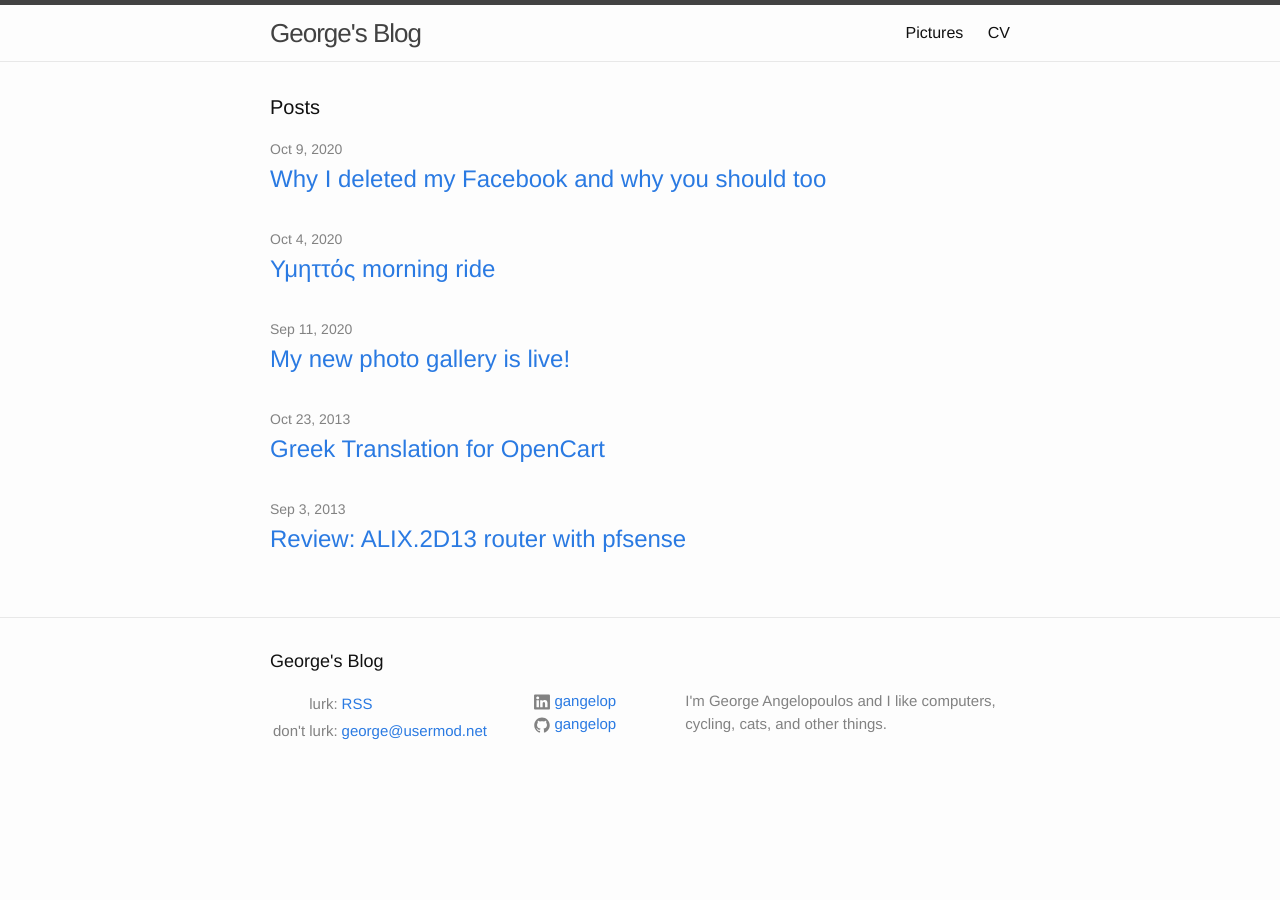
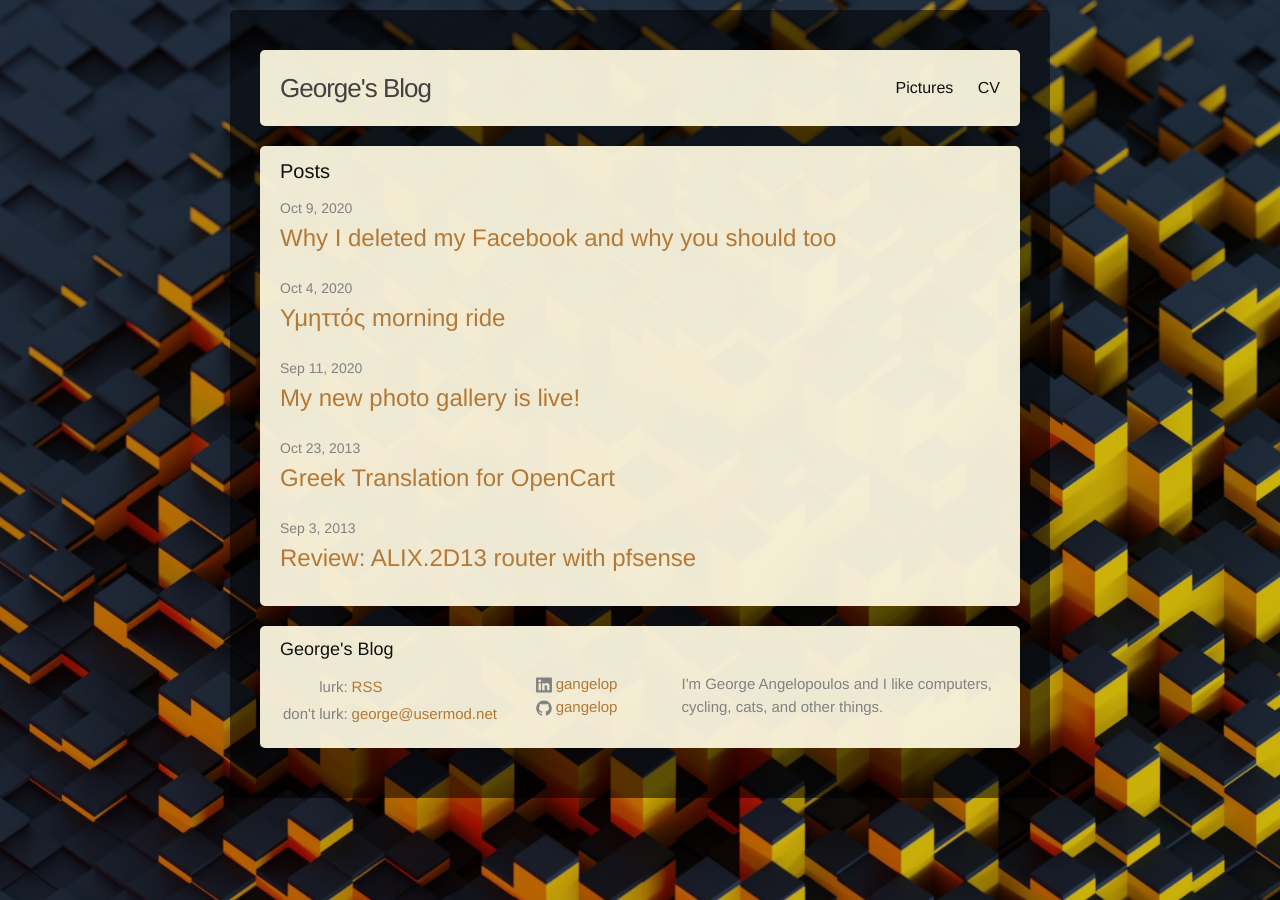
Before and after one commit to gangelop/lathan.github.io, a Jekyll site: the page built from index.html, in a window 1280 px wide. Built offline with Jekyll 4.4.1, drawn with Linux system fonts in a browser that asks for light colours.

Commit message:
css tinkering

```diff
--- a/_includes/footer.html
+++ b/_includes/footer.html
@@ -1,6 +1,6 @@
 <footer class="site-footer">
 
-  <div class="wrapper">
+  <div class="wrapper fadein">
 
     <h2 class="footer-heading">{{ site.title }}</h2>
 
--- a/_layouts/default.html
+++ b/_layouts/default.html
@@ -5,6 +5,7 @@
 
   <body>
 
+  <div class="big-wrapper">
     {% include header.html %}
 
     <div class="page-content">
@@ -15,6 +16,7 @@
 
     {% include footer.html %}
 
+  </div>
   </body>
 
 </html>
--- a/_sass/_base.scss
+++ b/_sass/_base.scss
@@ -23,6 +23,8 @@ body {
     -o-font-feature-settings: "kern" 1;
     font-feature-settings: "kern" 1;
     font-kerning: normal;
+    background: #000 url(/media/cubes.jpg) no-repeat fixed;
+    background-size: cover;
 }
 
 
@@ -95,7 +97,7 @@ a {
     text-decoration: none;
 
     &:visited {
-        color: darken($brand-color, 15%);
+        color: darken($brand-color, 20%);
     }
 
     &:hover {
@@ -155,13 +157,34 @@ pre {
 /**
  * Wrapper
  */
+
+.big-wrapper {
+    background: #00000088;
+    max-width: -webkit-calc(#{$content-width} - (#{$spacing-unit} * 2));
+    max-width:         calc(#{$content-width} - (#{$spacing-unit} * 2));
+    margin: auto;
+    margin-top: $spacing-unit/2;
+    padding: 30px;
+    border-radius: 5px;
+    @include media-query($on-laptop) {
+        max-width: -webkit-calc(#{$content-width} - (#{$spacing-unit}));
+        max-width:         calc(#{$content-width} - (#{$spacing-unit}));
+        padding-top: $spacing-unit / 2;
+        padding-right: $spacing-unit / 2;
+        padding-left: $spacing-unit / 2;
+    }
+}
+
 .wrapper {
+    border-radius: 5px;
     max-width: -webkit-calc(#{$content-width} - (#{$spacing-unit} * 2));
     max-width:         calc(#{$content-width} - (#{$spacing-unit} * 2));
     margin-right: auto;
     margin-left: auto;
+    padding-left: $spacing-unit;
     padding-right: $spacing-unit;
-    padding-left: $spacing-unit;
+    padding-top: $spacing-unit / 2;
+    padding-bottom: $spacing-unit / 2;
     @extend %clearfix;
 
     @include media-query($on-laptop) {
@@ -170,9 +193,13 @@ pre {
         padding-right: $spacing-unit / 2;
         padding-left: $spacing-unit / 2;
     }
+    background: $background-color-2;
 }
 
-
+.fadein {
+    &:hover {
+    }
+}
 
 /**
  * Clearfix
--- a/_sass/_layout.scss
+++ b/_sass/_layout.scss
@@ -2,12 +2,11 @@
  * Site header
  */
 .site-header {
-    border-top: 5px solid $grey-color-dark;
-    border-bottom: 1px solid $grey-color-light;
     min-height: 56px;
 
     // Positioning context for the mobile navigation icon
     position: relative;
+    padding-top: $spacing-unit/2;
 }
 
 .site-title {
@@ -44,11 +43,11 @@
 
     @include media-query($on-palm) {
         position: absolute;
-        top: 9px;
+        top: $spacing-unit * 1.5;
         right: $spacing-unit / 2;
-        background-color: $background-color;
+        background-color: $background-color-2;
         border: 1px solid $grey-color-light;
-        border-radius: 5px;
+        border-radius: 10px;
         text-align: right;
 
         .menu-icon {
@@ -73,6 +72,7 @@
         .trigger {
             clear: both;
             display: none;
+            border: 2px;
         }
 
         &:hover .trigger {
@@ -101,7 +101,6 @@
     text-align: right;
 }
 .site-footer {
-    border-top: 1px solid $grey-color-light;
     padding: $spacing-unit 0;
 }
 
@@ -171,7 +170,7 @@
  * Page content
  */
 .page-content {
-    padding: $spacing-unit 0;
+    padding-top: $spacing-unit;
 }
 
 .page-heading {
--- a/css/main.scss
+++ b/css/main.scss
@@ -12,11 +12,12 @@ $base-font-weight: 400;
 $small-font-size:  $base-font-size * 0.875;
 $base-line-height: 1.5;
 
-$spacing-unit:     30px;
+$spacing-unit:     20px;
 
 $text-color:       #111;
-$background-color: #fdfdfd;
-$brand-color:      #2a7ae2;
+$background-color: lightgrey;
+$background-color-2: #fdf8e1f0;
+$brand-color:      #b57835;
 
 $grey-color:       #828282;
 $grey-color-light: lighten($grey-color, 40%);
```
Also changed, not shown: media/cubes.jpg (added).
